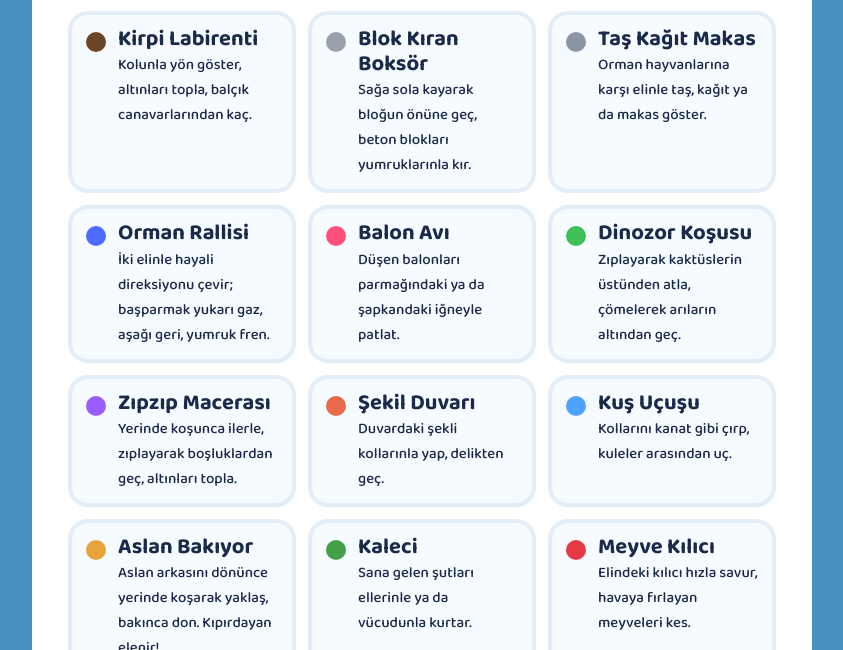
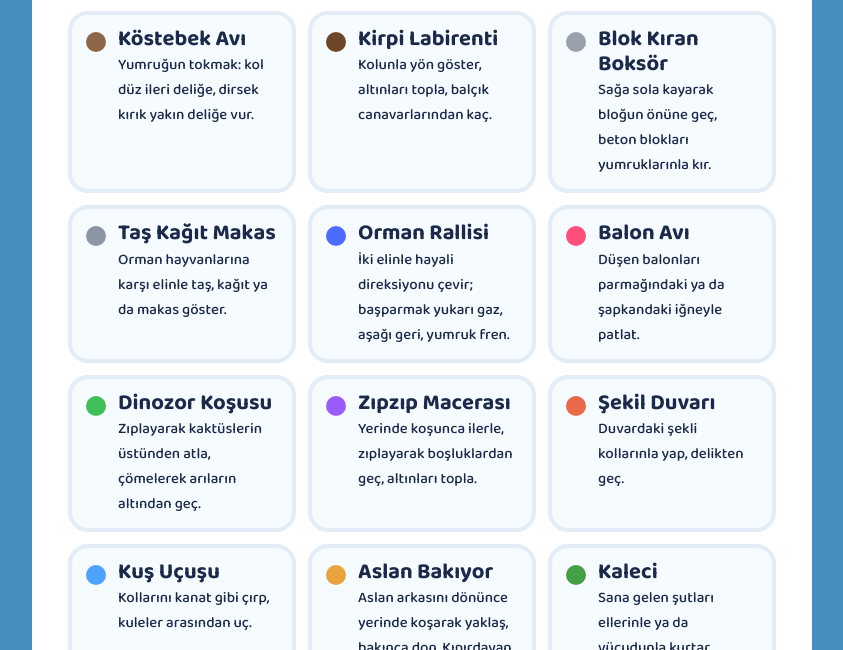
Before and after one commit to yturan/Game, a plain HTML site: page index.html in a window 1280 px wide. Shown: the part 150-800 px from the top of the page, without its empty margins (218-1061 px from the left). Drawn offline with Linux system fonts and the light colour scheme.

Commit message:
Update index.html

```diff
--- a/index.html
+++ b/index.html
@@ -60,6 +60,7 @@ button:focus-visible,a:focus-visible{outline:4px solid var(--sun);outline-offset
     <h1>Hareket Oyunları</h1>
     <p>Bir oyun seç, kameranın 2–3 adım önüne geç ve vücudunla oyna!</p>
     <div class="games">
+      <a class="game" href="kostebek.html" style="text-decoration:none"><i class="dot" style="background:#8d6748"></i><div><b>Köstebek Avı</b><span>Yumruğun tokmak: kol düz ileri deliğe, dirsek kırık yakın deliğe vur.</span></div></a>
       <a class="game" href="labirent.html" style="text-decoration:none"><i class="dot" style="background:#6d4527"></i><div><b>Kirpi Labirenti</b><span>Kolunla yön göster, altınları topla, balçık canavarlarından kaç.</span></div></a>
       <a class="game" href="boks.html" style="text-decoration:none"><i class="dot" style="background:#9aa1ad"></i><div><b>Blok Kıran Boksör</b><span>Sağa sola kayarak bloğun önüne geç, beton blokları yumruklarınla kır.</span></div></a>
       <a class="game" href="tkm.html" style="text-decoration:none"><i class="dot" style="background:#8b95a5"></i><div><b>Taş Kağıt Makas</b><span>Orman hayvanlarına karşı elinle taş, kağıt ya da makas göster.</span></div></a>
```
